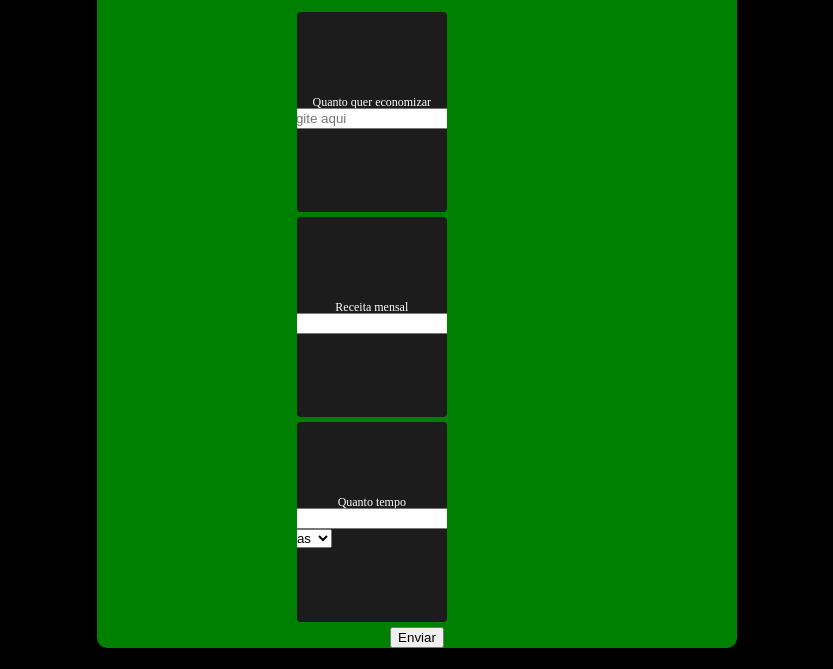
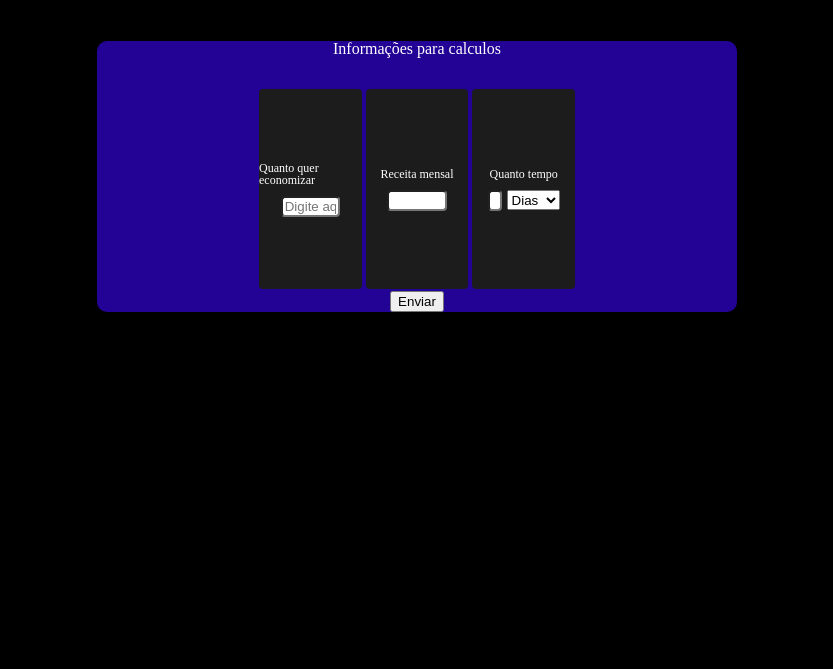
Before and after one commit to estrela801/sitema-gestao-financeira, a plain HTML site: page index.HTML in a window 1280 px wide. Shown: the part 131-800 px from the top of the page, without its empty margins (223-1056 px from the left). Drawn offline with Linux system fonts and the light colour scheme.

Commit message:
style: improving the css on the page

```diff
--- a/style.css
+++ b/style.css
@@ -33,6 +33,7 @@ body{
 }
 /* -------------------------------------- */
 .bg-titulo{
+    margin-top: 80px;
     display: flex;
     /* align-items: center; */
     justify-content: center;
@@ -46,7 +47,7 @@ body{
     font-size: 26px;
     height: 40px;
     width: 60%;
-    background-color: rgb(119, 199, 0);
+    background-color: rgb(20, 0, 199);
     border: 1px solid rgb(83, 83, 151);
     border-radius: 12px;
     margin-bottom: 50px;
@@ -58,12 +59,18 @@ body{
     flex-direction: column;
     align-items: center;
     justify-content:center;
-    background-color: green;
+    background-color: rgb(35, 3, 150);
     max-height: 90%;
     min-height: 180px;
     width: 50%;
     border-radius: 10px;
     margin: 0 auto;
+}
+.flex{
+    display: flex;
+    width: inherit;
+    justify-content: center;
+    align-items: center;
 }
 .main-elements .main-title{
     color: white;
@@ -74,30 +81,30 @@ body{
     flex-direction: column;
     justify-content: center;
     align-items: center;
-    /* background-color: #7af12b; */
     background-color: rgb(29, 28, 28);
     color: white;
     overflow-x: hidden;
     height: 200px;
-    width: 60%;
-    margin: 5px;
+    width: 70%;
+    margin: 2px;
     border-radius: 4px;
     font-size: 12px;
 }
-.main-elements .main-content::-webkit-scrollbar{
-    width: 3px;
-    height: 2px;
+.main-elements .main-content input{
+    margin-top: 10px;
+    width: 50%;
+    border-radius: 4px;
 }
-.main-elements .main-content::-webkit-scrollbar-thumb{
-    background-color: rgb(80, 14, 119);
-    border-radius: 5px;
+.main-elements .main-content input[type="number"]::-webkit-inner-spin-button,
+input[type="number"]::-webkit-outer-spin-button {
+    -webkit-appearance: none;
+    margin: 0;
 }
-.main-elements .main-content span{
-    font-size: 19px;
+.main-elements .main-content select{
+    height: 20px;
+    margin: 10px 0 0 5px;
+
 }
-.main-elements .main-content .content{
-    display: flex;
-    align-items: center;
-    justify-content: center;
-    padding: 12px 50px;
+.main-elements .main-content .dma{
+
 }
```
